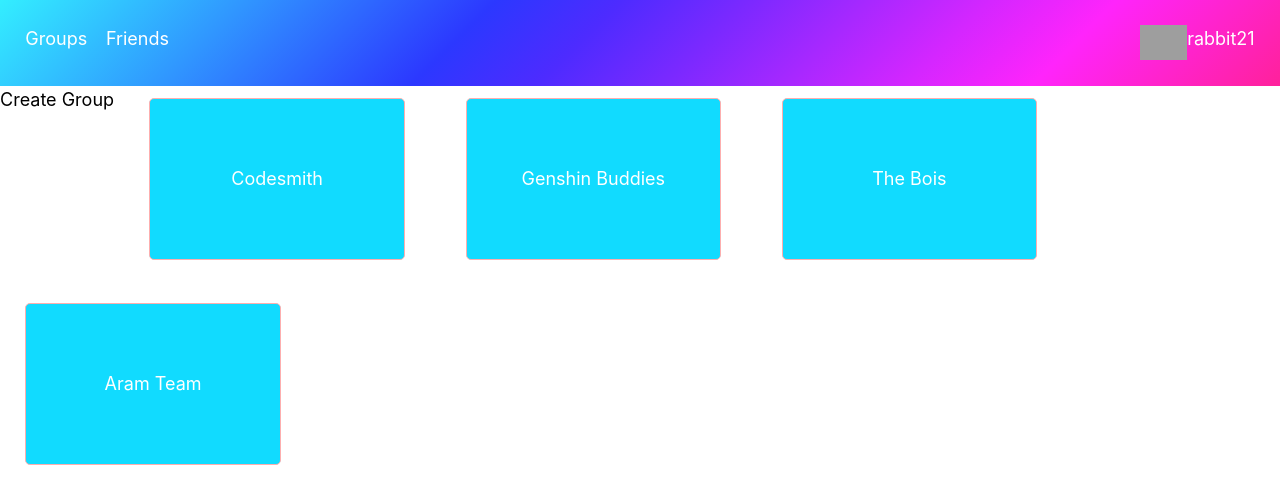
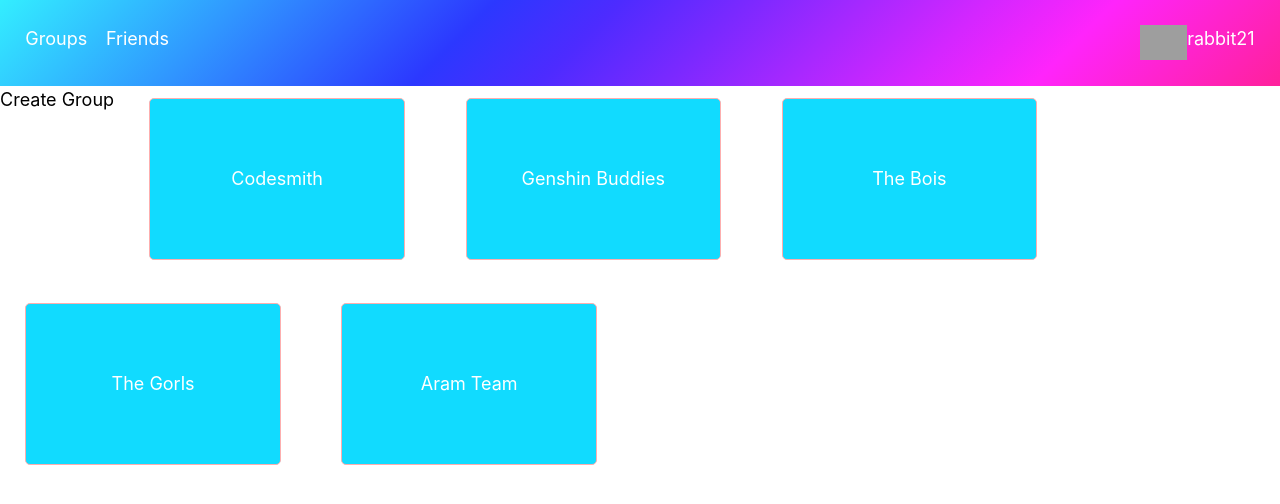
Before and after one commit to M2-Inc/Deeb8, a Next.js app: page /groups in a window 1280 px wide. Shown: the top 504 px of the page. Built offline with nearby package versions, Linux system fonts and the light colour scheme; grey boxes are pictures that could not be loaded.

Commit message:
add state for toggling the create group card

```diff
--- a/pages/groups.tsx
+++ b/pages/groups.tsx
@@ -2,6 +2,8 @@ import Router from 'next/router';
 import React, { FC, useEffect, useState } from 'react';
 import NavBar from '../components/NavBar';
 import GroupContainer from '../containers/GroupContainer';
+import CreateGroupContainer from '../containers/CreateGroupContainer';
+import CreateCardWrapper from '../components/CreateCardWrapper';
 
 const Group: FC = () => {
   // const [user, setUser] = useState<string>('');
@@ -11,6 +13,7 @@ const Group: FC = () => {
     'codesmith',
     'genshin buddies',
     'the bois',
+    'the gorls',
     'aram team',
   ]);
 
@@ -40,7 +43,7 @@ const Group: FC = () => {
       {user && (
         <>
           <NavBar username={user} />
-          <GroupContainer groups={groups} />
+          <GroupContainer groups={groups} setGroups={setGroups} />
         </>
       )}
     </>
```
